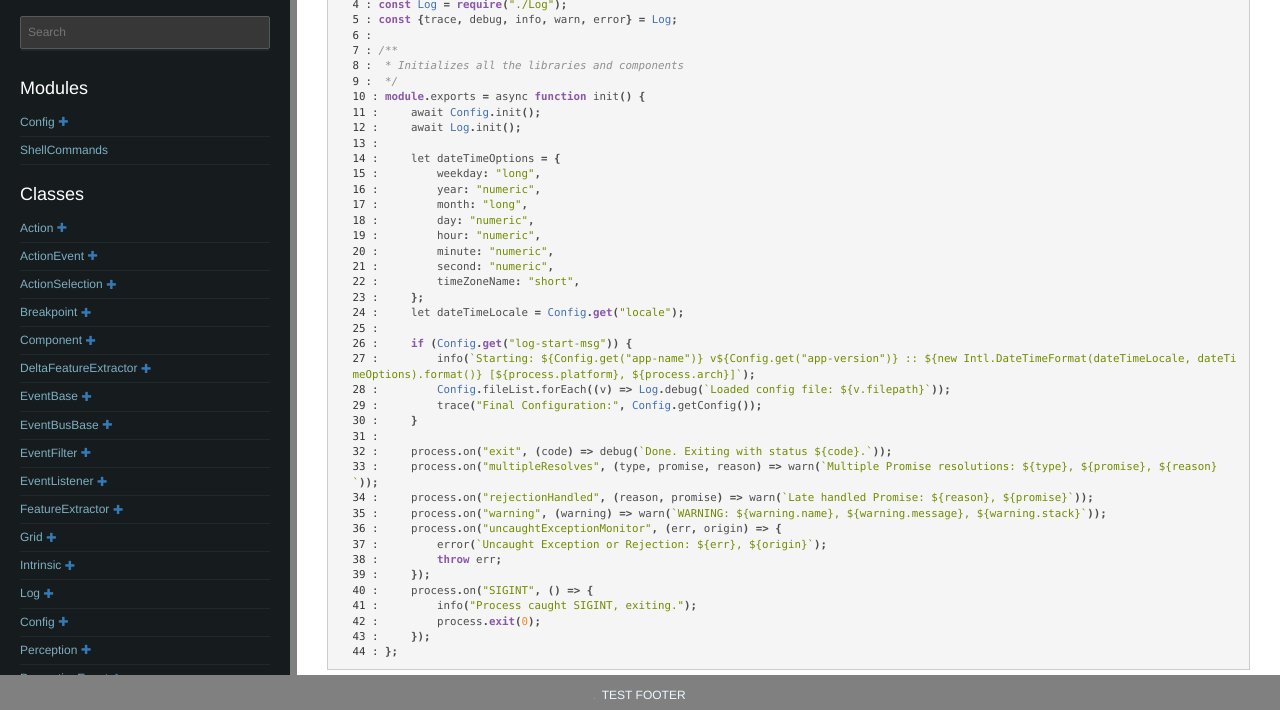
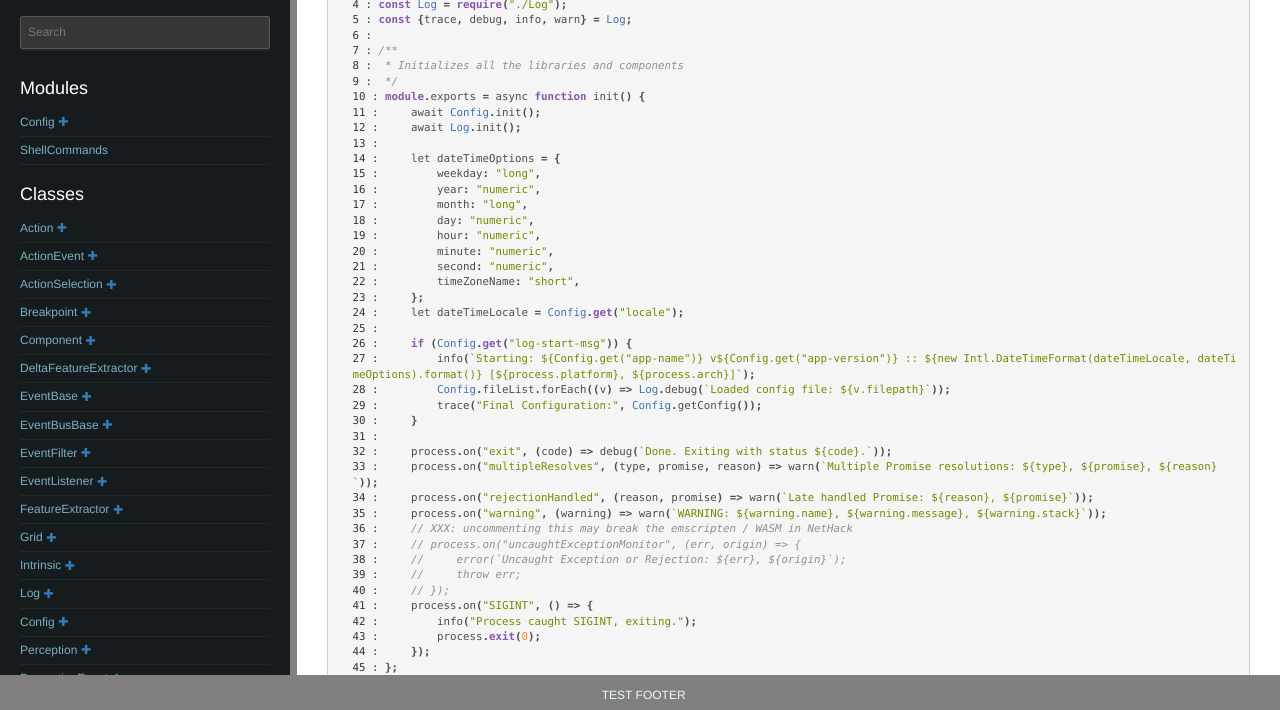
Before and after one commit to apowers313/nhai, a plain HTML site: page lib_init.js.html in a window 1280 px wide. Shown: the part 90-800 px from the top of the page. Drawn offline with Linux system fonts and the light colour scheme.

Commit message:
Deploying to gh-pages from  @ 0d01f9b2af05f3e64652484001d9800de3b96bd5 🚀

```diff
--- a/lib_init.js.html
+++ b/lib_init.js.html
@@ -56,7 +56,7 @@
 
 const {Config} = require("./Config");
 const Log = require("./Log");
-const {trace, debug, info, warn, error} = Log;
+const {trace, debug, info, warn} = Log;
 
 /**
  * Initializes all the libraries and components
@@ -87,10 +87,11 @@ module.exports = async function init() {
     process.on("multipleResolves", (type, promise, reason) => warn(`Multiple Promise resolutions: ${type}, ${promise}, ${reason}`));
     process.on("rejectionHandled", (reason, promise) => warn(`Late handled Promise: ${reason}, ${promise}`));
     process.on("warning", (warning) => warn(`WARNING: ${warning.name}, ${warning.message}, ${warning.stack}`));
-    process.on("uncaughtExceptionMonitor", (err, origin) => {
-        error(`Uncaught Exception or Rejection: ${err}, ${origin}`);
-        throw err;
-    });
+    // XXX: uncommenting this may break the emscripten / WASM in NetHack
+    // process.on("uncaughtExceptionMonitor", (err, origin) => {
+    //     error(`Uncaught Exception or Rejection: ${err}, ${origin}`);
+    //     throw err;
+    // });
     process.on("SIGINT", () => {
         info("Process caught SIGINT, exiting.");
         process.exit(0);
```
